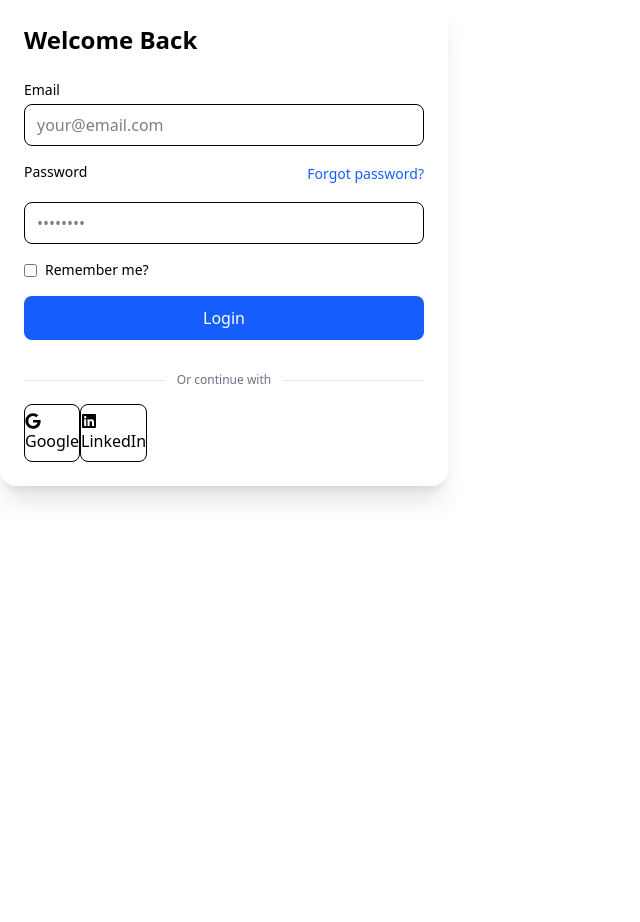
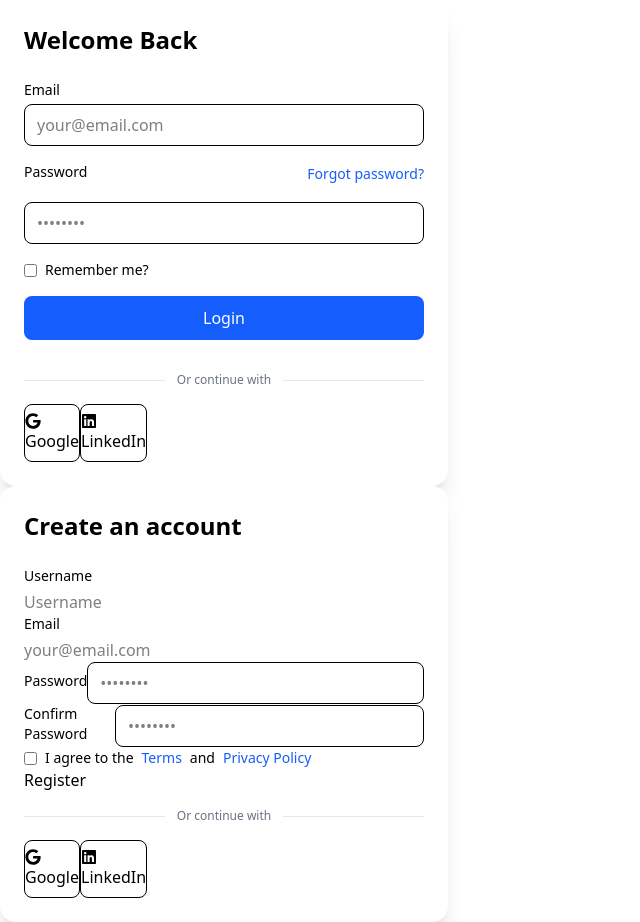
Before and after one commit to alhassandafiri/jobtrackr-frontend, a React (Vite) app: page / in a window 1280 px wide. Shown: the whole page, without its empty margins (0-640 px from the left). Before the commit the page ends 800 px from the top, so only its background shows below. Built offline with nearby package versions, Linux system fonts and the light colour scheme; no server answers.

Commit message:
fix RegisterForm username input type and render in App

```diff
--- a/src/App.jsx
+++ b/src/App.jsx
@@ -1,9 +1,11 @@
 import AuthForm from "./components/AuthForm/AuthForm"
+import RegisterForm from "./components/RegisterForm/RegisterForm"
 
 function App() {
   return (
     <>
       <AuthForm />
+      <RegisterForm />
     </>
   )
 }
--- a/src/components/RegisterForm/RegisterForm.jsx
+++ b/src/components/RegisterForm/RegisterForm.jsx
@@ -21,7 +21,7 @@ function RegisterForm () {
                 <div>
                     <label className="block text-sm font-medium mb-1">Username</label>
                     <input
-                    type="name"
+                    type="text"
                     placeholder="Username"
                     value={form.name}
                     onChange={e => updateField('name', e.target.value)}
```
